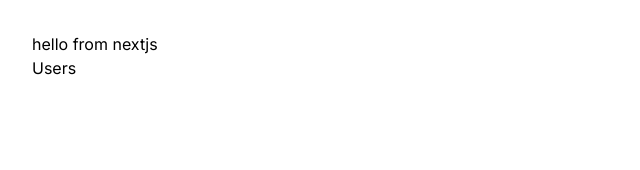
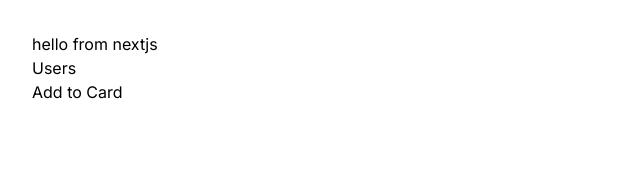
Before and after one commit to devgirlpro/next13-cc, a Next.js app: page / in a window 1280 px wide. Shown: the top 170 px of the page, without its empty margins (0-640 px from the left). Built offline with nearby package versions, Linux system fonts and the light colour scheme.

Commit message:
using  use client) to convert a component to client side

```diff
--- /dev/null
+++ b/app/components/ProductCard.tsx
@@ -0,0 +1,12 @@
+'use client';
+import React from 'react';
+
+const ProductCard = () => {
+    return (
+        <div>
+            <button onClick={() => console.log('click')}>Add to Card</button>
+        </div>
+    );
+};
+
+export default ProductCard;
--- a/app/page.tsx
+++ b/app/page.tsx
@@ -1,11 +1,13 @@
 import Image from 'next/image';
 import Link from 'next/link';
+import ProductCard from './components/ProductCard';
 
 export default function Home() {
     return (
         <main>
             <h1>hello from nextjs</h1>
             <Link href='/users'>Users</Link>
+            <ProductCard />
         </main>
     );
 }
```
